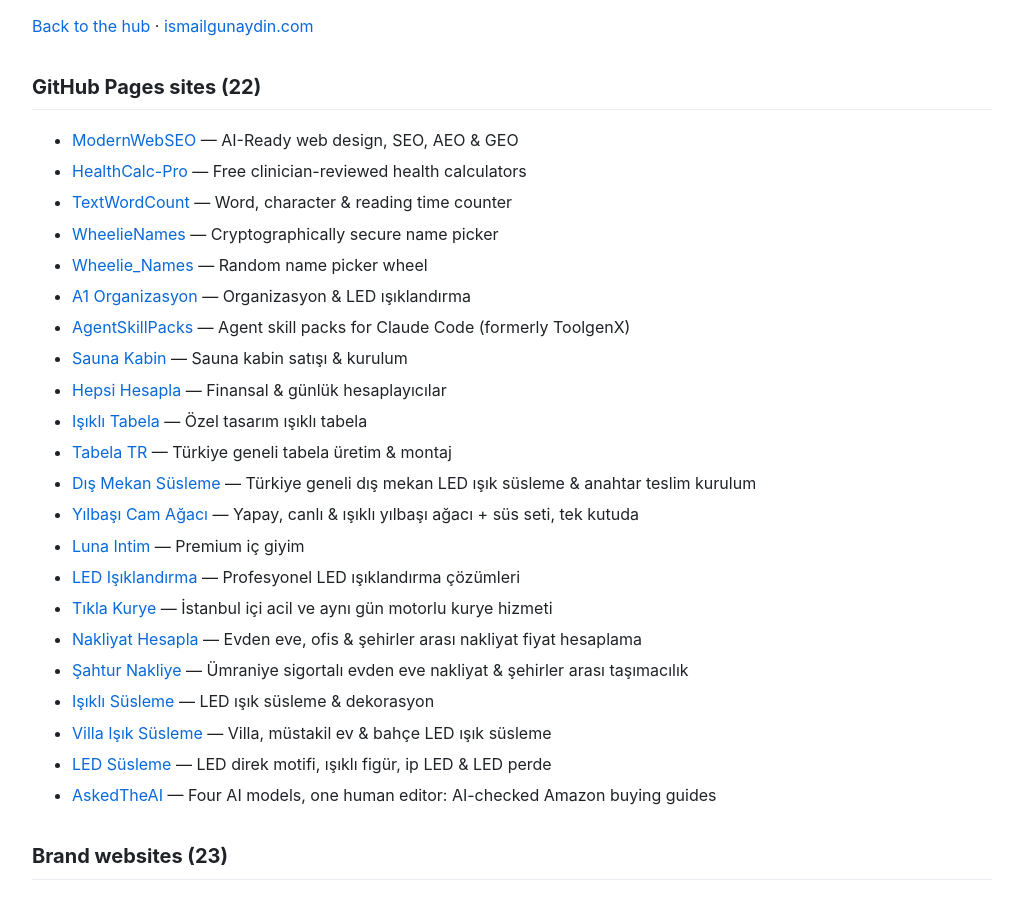
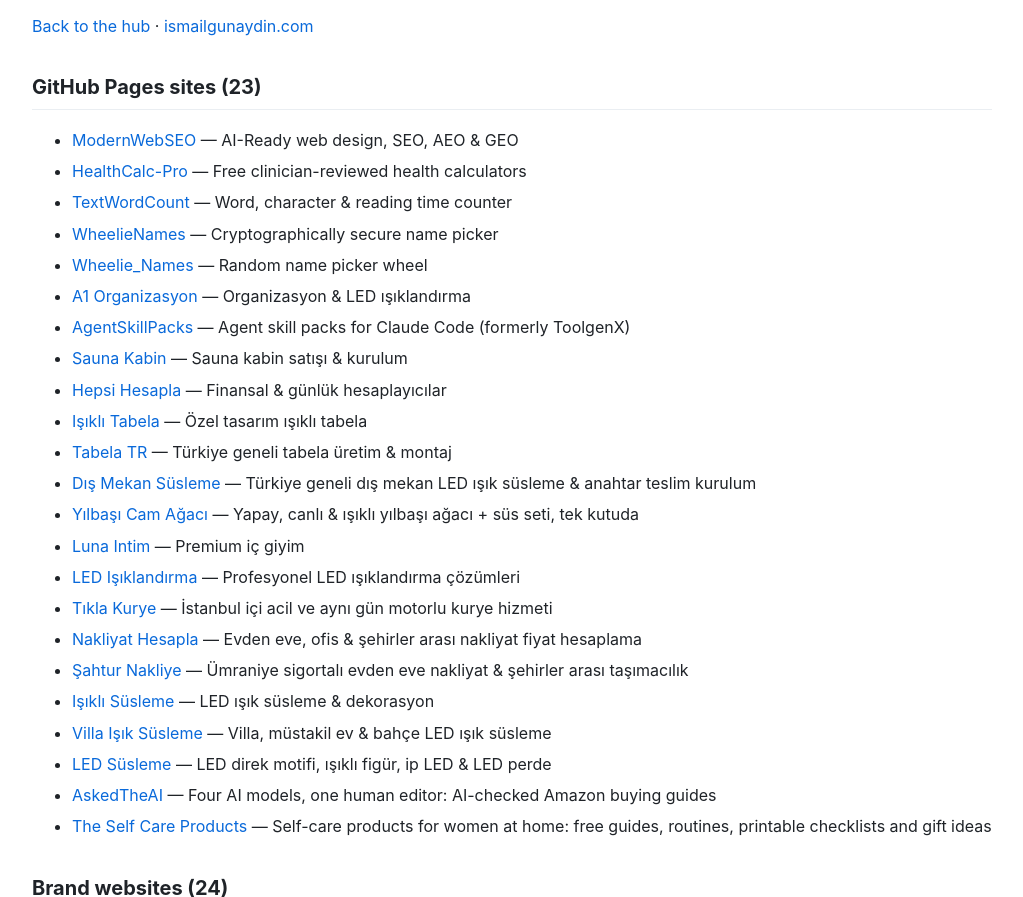
Before and after one commit to ismailGunaydn/ismailGunaydn.github.io, a plain HTML site: page sitemap.html in a window 1280 px wide. Shown: the part 83-980 px from the top of the page, without its empty margins (128-1151 px from the left). Drawn offline with Linux system fonts and the light colour scheme.

Commit message:
Add The Self Care Products to sitemap

```diff
--- a/sitemap.html
+++ b/sitemap.html
@@ -4,7 +4,7 @@
 <meta charset="UTF-8">
 <meta name="viewport" content="width=device-width, initial-scale=1.0">
 <title>Sitemap — İsmail Günaydın Personal Hub</title>
-<meta name="description" content="Sitemap of ismailgunaydn.github.io — every GitHub Pages site and brand website in İsmail Günaydın's 23-brand network.">
+<meta name="description" content="Sitemap of ismailgunaydn.github.io — every GitHub Pages site and brand website in İsmail Günaydın's 24-brand network.">
 <link rel="canonical" href="https://ismailgunaydn.github.io/sitemap.html">
 <meta name="robots" content="index, follow">
 <style>
@@ -18,7 +18,7 @@ a{color:#0969da;text-decoration:none}a:hover{text-decoration:underline}li{margin
 <body>
 <h1>Sitemap</h1>
 <p><a href="https://ismailgunaydn.github.io/">Back to the hub</a> · <a href="https://www.ismailgunaydin.com">ismailgunaydin.com</a></p>
-<h2>GitHub Pages sites (22)</h2>
+<h2>GitHub Pages sites (23)</h2>
 <ul>
 <li><a href="https://ismailgunaydn.github.io/ModernWebSEO/">ModernWebSEO</a> — AI-Ready web design, SEO, AEO &amp; GEO</li>
 <li><a href="https://ismailgunaydn.github.io/HealthCalc-Pro/">HealthCalc-Pro</a> — Free clinician-reviewed health calculators</li>
@@ -42,8 +42,9 @@ a{color:#0969da;text-decoration:none}a:hover{text-decoration:underline}li{margin
 <li><a href="https://ismailgunaydn.github.io/villa-isik-susleme/">Villa Işık Süsleme</a> — Villa, müstakil ev &amp; bahçe LED ışık süsleme</li>
 <li><a href="https://ismailgunaydn.github.io/ledsusleme/">LED Süsleme</a> — LED direk motifi, ışıklı figür, ip LED &amp; LED perde</li>
 <li><a href="https://ismailgunaydn.github.io/askedtheai-ai-shopping-guide/">AskedTheAI</a> — Four AI models, one human editor: AI-checked Amazon buying guides</li>
+<li><a href="https://ismailgunaydn.github.io/theselfcareproducts/">The Self Care Products</a> — Self-care products for women at home: free guides, routines, printable checklists and gift ideas</li>
 </ul>
-<h2>Brand websites (23)</h2>
+<h2>Brand websites (24)</h2>
 <h3>Calculator &amp; utility platforms</h3>
 <ul>
 <li><a href="https://www.healthcalcpro.com">HealthCalcPro</a> — Free clinician-reviewed health calculators</li>
@@ -81,6 +82,7 @@ a{color:#0969da;text-decoration:none}a:hover{text-decoration:underline}li{margin
 <li><a href="https://www.nakliyathesapla.com">Nakliyat Hesapla</a> — Evden eve, ofis &amp; şehirler arası nakliyat fiyat hesaplama</li>
 <li><a href="https://www.yilbasicamagaci.com">Yılbaşı Cam Ağacı</a> — Yapay, canlı & ışıklı yılbaşı ağacı + süs seti, tek kutuda</li>
 <li><a href="https://www.tiklakurye.com">Tıkla Kurye</a> — İstanbul içi acil ve aynı gün motorlu kurye hizmeti</li>
+<li><a href="https://www.theselfcareproducts.com">The Self Care Products</a> — Home self-care products for women, routines, free checklists and gift guides</li>
 </ul>
 <h2>Hub sections</h2>
 <ul>
```
